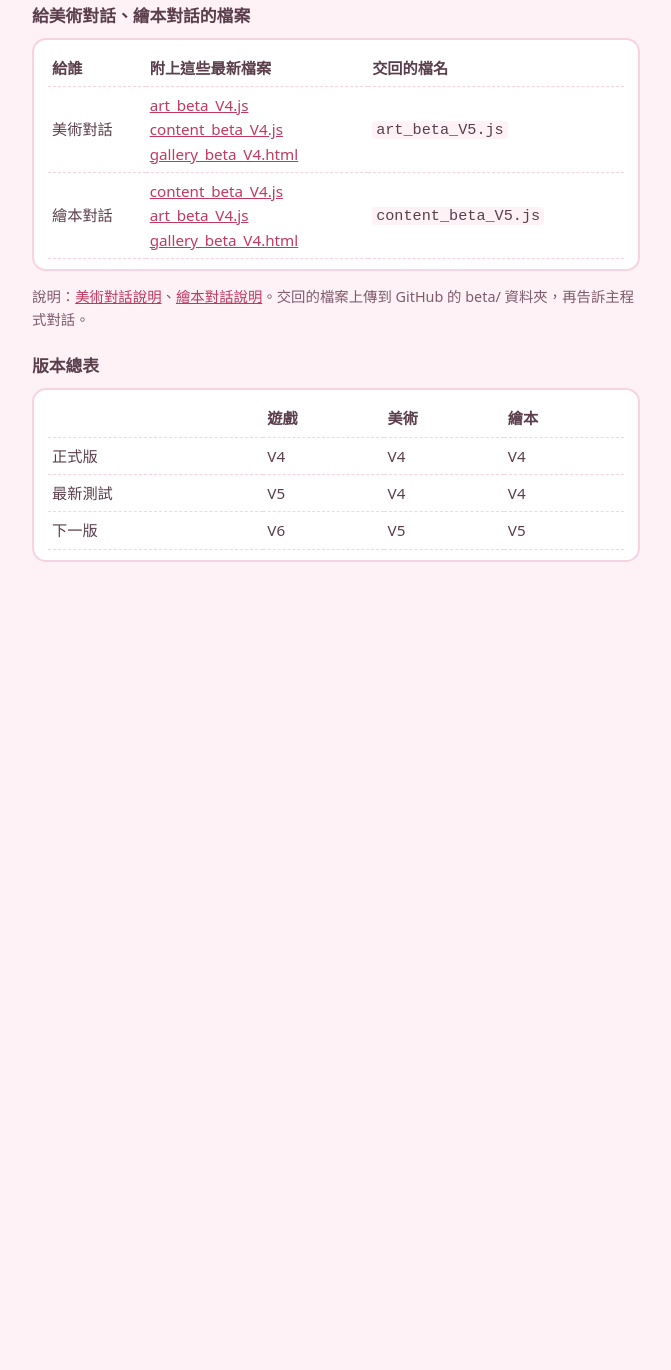
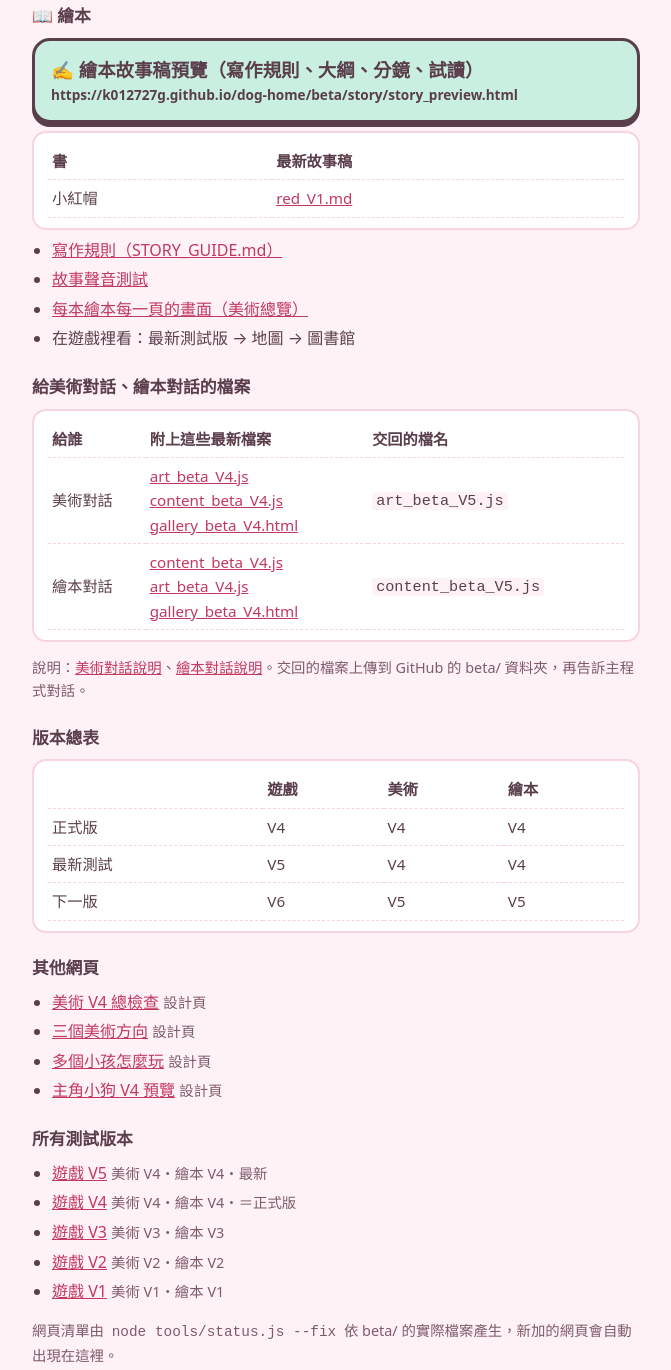
Before and after one commit to k012727g/dog-home, a plain HTML site: page beta/latest.html in a window 1280 px wide. Shown: the part 538-1908 px from the top of the page, without its empty margins (304-975 px from the left). Before the commit the page ends 1148 px from the top, so only its background shows below. Drawn offline with Linux system fonts and the light colour scheme.

Commit message:
latest.html 整合繪本頁面，檢查工具抓得到同一天的 commit
- latest.html：新增「繪本」區（故事稿預覽、每本書最新故事稿、寫作規則、聲音測試、
  每一頁的畫面）、其他網頁、所有測試版本；清單都讀 versions.json，新網頁會自動出現
- tools/status.js：--fix 掃描 beta/ 所有網頁與 beta/story/<書id>_V?.md 寫進 versions.json；
  檢查 story_preview.html 的書單有沒有指到最新稿；
  「沒寫進 DEV_LOG 的 commit」改成以最新測試版最後一次更新為準（同一天的也抓得到）
- beta/index_beta_V5.html：補記繪本對話的故事稿流程（630a374），新增 LIB-08、OPS-12；
  點擊測試 47/47，和 V4 每一步都一樣，正式版不變
- CLAUDE.md：latest.html 自動列出網頁的規則

Co-Authored-By: Claude Opus 5.5 <noreply@anthropic.com>
Claude-Session: https://claude.ai/code/session_01BwdnVSYmuuZGihqZdhyyYF

```diff
--- a/beta/latest.html
+++ b/beta/latest.html
@@ -18,7 +18,8 @@ h1{font-size:1.5rem;margin:6px 0 2px}h2{font-size:1.05rem;margin:22px 0 8px}
 .card{background:var(--card);border:2px solid var(--line);border-radius:14px;padding:10px 14px;margin:8px 0}
 table{width:100%;border-collapse:collapse;font-size:.95rem}td,th{padding:6px 4px;border-bottom:1px dashed var(--line);text-align:left}
 td:first-child{white-space:nowrap}
-a{color:#C2385F}code{background:var(--sky);padding:0 4px;border-radius:4px}
+.links{margin:6px 0;padding-left:20px}.links li{margin:4px 0}
+a{color:#C2385F}code{word-break:break-all;background:var(--sky);padding:0 4px;border-radius:4px}
 .err{background:#FFEBEE;border:2px solid #E53935;border-radius:12px;padding:10px 14px}
 </style>
 </head>
@@ -36,6 +37,8 @@ a{color:#C2385F}code{background:var(--sky);padding:0 4px;border-radius:4px}
   try{const r=await fetch('../versions.json',{cache:'no-store'});if(!r.ok)throw new Error(r.status);v=await r.json()}
   catch(e){upd.textContent='';out.innerHTML='<p class="err">讀不到 versions.json（'+e.message+'）。請重新整理，或告訴主程式對話。</p>';return}
   const L=v.latest,P=v.production,N=v.next;
+  const esc=t=>String(t).replace(/[&<>"']/g,c=>({'&':'&amp;','<':'&lt;','>':'&gt;','"':'&quot;',"'":'&#39;'}[c]));
+  const pg=g=>(v.pages||[]).filter(x=>x.group===g);
   const mix=(L.art!==L.index||L.content!==L.index)?`?art=V${L.art}&content=V${L.content}`:'';
   const test=`index_beta_V${L.index}.html${mix}`;
   const gal=`gallery_beta_V${L.gallery}.html?art=V${L.art}&content=V${L.content}`;
@@ -47,6 +50,18 @@ a{color:#C2385F}code{background:var(--sky);padding:0 4px;border-radius:4px}
   <p class="meta">${same?'和正式版相同。':'這是還沒換上正式版的新版本。'}測試版的存檔分開、不連 Firebase，不會影響孩子的進度。家長密碼預設 0127。</p>
   <a class="big" href="../" style="background:#FFE38F">🏠 正式版（孩子玩的，遊戲 V${P.index}・美術 V${P.art}・繪本 V${P.content}）<small>${SITE}</small></a>
   <a class="big" href="${gal}" style="background:#BFE6FF">🎨 美術總覽（美術 V${L.art}・繪本 V${L.content}）<small>${SITE}beta/${gal}</small></a>
+  <h2>📖 繪本</h2>
+  <a class="big" href="story/story_preview.html#story" style="background:#C9EFE0">✍️ 繪本故事稿預覽（寫作規則、大綱、分鏡、試讀）<small>${SITE}beta/story/story_preview.html</small></a>
+  <div class="card"><table>
+    <tr><th>書</th><th>最新故事稿</th></tr>
+    ${(v.stories||[]).length?(v.stories||[]).map(b=>`<tr><td>${esc(b.zh)}</td><td><a href="story/story_preview.html#story/${b.id}/outline">${b.id}_V${b.v}.md</a></td></tr>`).join(''):'<tr><td colspan="2">還沒有故事稿</td></tr>'}
+  </table></div>
+  <ul class="links">
+    <li><a href="story/story_preview.html#rules">寫作規則（STORY_GUIDE.md）</a></li>
+    ${pg('story').filter(x=>x.path!=='story/story_preview.html').map(x=>`<li><a href="${x.path}">${esc(x.title)}</a></li>`).join('')}
+    <li><a href="${gal}">每本繪本每一頁的畫面（美術總覽）</a></li>
+    <li>在遊戲裡看：最新測試版 → 地圖 → 圖書館</li>
+  </ul>
   <h2>給美術對話、繪本對話的檔案</h2>
   <div class="card"><table>
     <tr><th>給誰</th><th>附上這些最新檔案</th><th>交回的檔名</th></tr>
@@ -60,7 +75,13 @@ a{color:#C2385F}code{background:var(--sky);padding:0 4px;border-radius:4px}
     <tr><td>正式版</td><td>V${P.index}</td><td>V${P.art}</td><td>V${P.content}</td></tr>
     <tr><td>最新測試</td><td>V${L.index}</td><td>V${L.art}</td><td>V${L.content}</td></tr>
     <tr><td>下一版</td><td>V${N.index}</td><td>V${N.art}</td><td>V${N.content}</td></tr>
-  </table></div>`;
+  </table></div>
+  <h2>其他網頁</h2>
+  <ul class="links">${pg('design').concat(pg('tool')).map(x=>`<li><a href="${x.path}">${esc(x.title)}</a> <span class="meta">${x.group==='design'?'設計頁':'工具'}</span></li>`).join('')||'<li>沒有</li>'}</ul>
+  <h2>所有測試版本</h2>
+  <ul class="links">${(v.indexes||[]).slice().reverse().map(x=>{const q=(x.art!==x.v||x.content!==x.v)?`?art=V${x.art}&content=V${x.content}`:'';
+    return `<li><a href="index_beta_V${x.v}.html${q}">遊戲 V${x.v}</a> <span class="meta">美術 V${x.art}・繪本 V${x.content}${x.v===P.index?'・＝正式版':''}${x.v===L.index?'・最新':''}</span></li>`}).join('')}</ul>
+  <p class="meta">網頁清單由 <code>node tools/status.js --fix</code> 依 beta/ 的實際檔案產生，新加的網頁會自動出現在這裡。</p>`;
 })();
 </script>
 </body>
--- a/versions.json
+++ b/versions.json
@@ -17,5 +17,71 @@
   "index": 6,
   "art": 5,
   "content": 5
- }
+ },
+ "indexes": [
+  {
+   "v": 1,
+   "art": 1,
+   "content": 1
+  },
+  {
+   "v": 2,
+   "art": 2,
+   "content": 2
+  },
+  {
+   "v": 3,
+   "art": 3,
+   "content": 3
+  },
+  {
+   "v": 4,
+   "art": 4,
+   "content": 4
+  },
+  {
+   "v": 5,
+   "art": 4,
+   "content": 4
+  }
+ ],
+ "pages": [
+  {
+   "path": "design/art_V4_review.html",
+   "title": "美術 V4 總檢查",
+   "group": "design"
+  },
+  {
+   "path": "design/art_directions.html",
+   "title": "三個美術方向",
+   "group": "design"
+  },
+  {
+   "path": "design/multi_kid_options.html",
+   "title": "多個小孩怎麼玩",
+   "group": "design"
+  },
+  {
+   "path": "design/pup_V4_preview.html",
+   "title": "主角小狗 V4 預覽",
+   "group": "design"
+  },
+  {
+   "path": "story/story_preview.html",
+   "title": "繪本故事稿預覽",
+   "group": "story"
+  },
+  {
+   "path": "story_voice_test.html",
+   "title": "故事聲音測試",
+   "group": "story"
+  }
+ ],
+ "stories": [
+  {
+   "id": "red",
+   "zh": "小紅帽",
+   "v": 1
+  }
+ ]
 }
```
Also changed, not shown: beta/index_beta_V5.html (+3 -0 lines), tests/results/index_beta_V5.json (+1 -1 lines), tools/status.js (+40 -6 lines), 1 other file.
